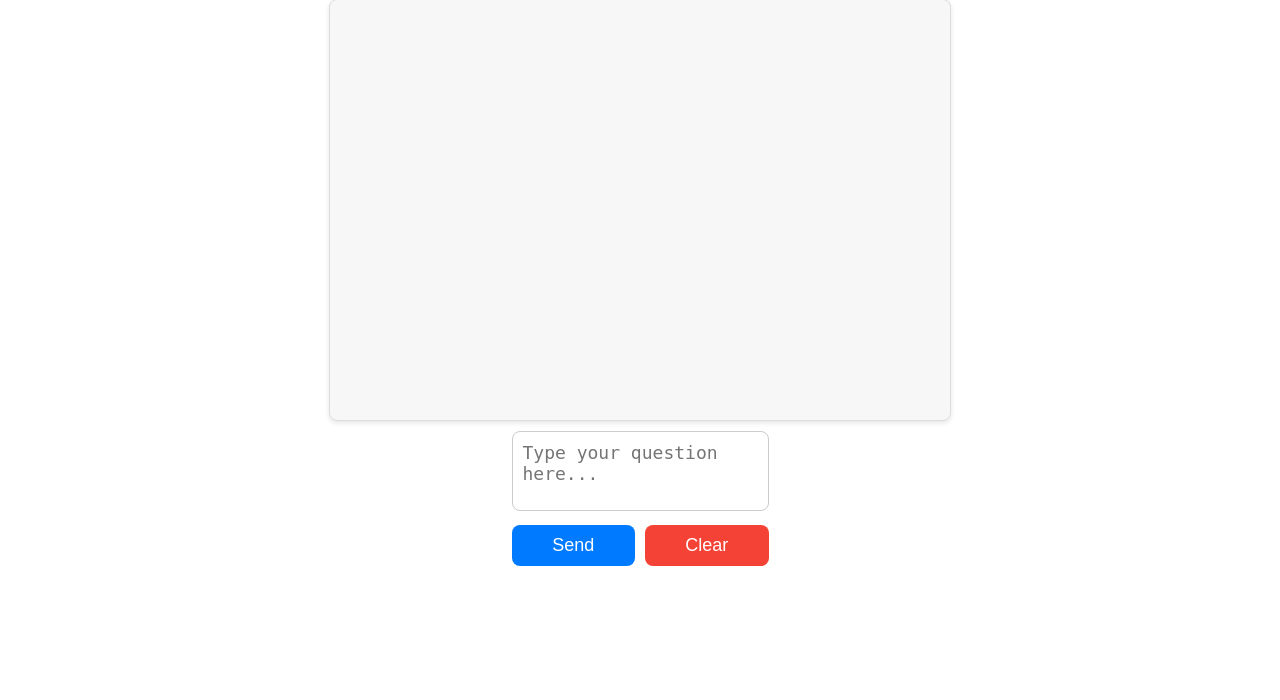
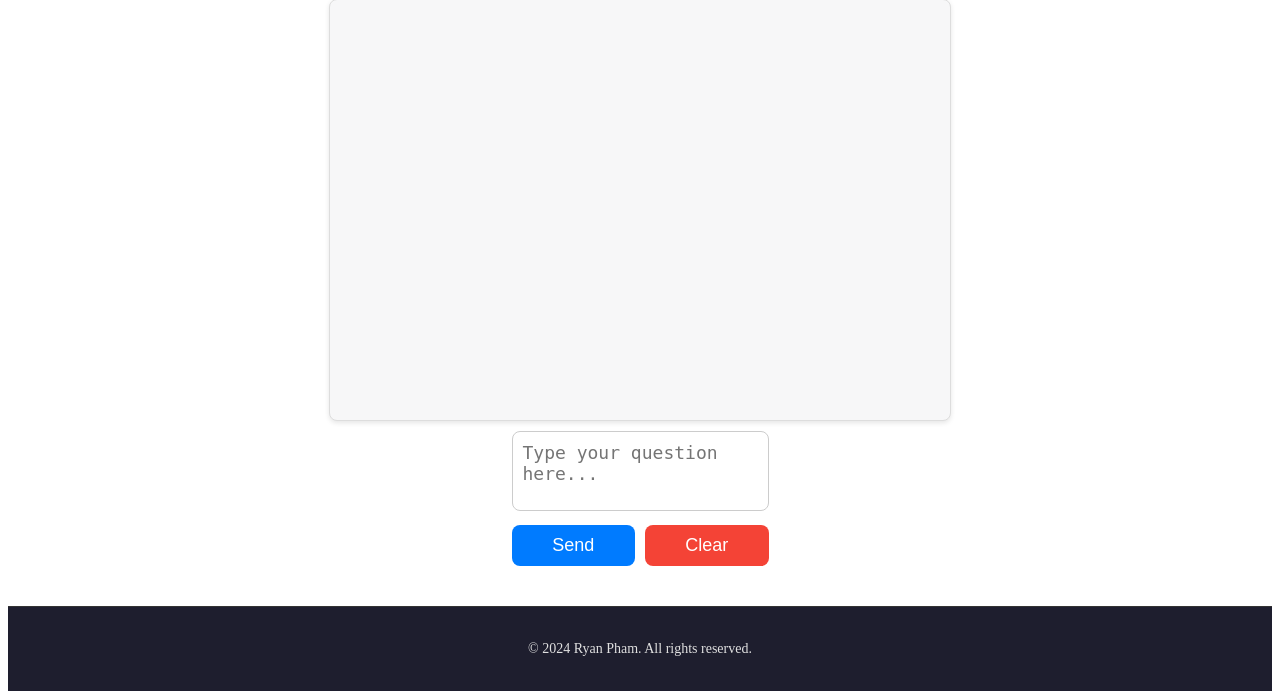
Before and after one commit to ryantpham/homework-helper, a Flask app: page / in a window 1280 px wide. Shown: the part 100-800 px from the top of the page. Run offline with Flask 3, Linux system fonts and the light colour scheme.

Commit message:
Added footer and styling

```diff
--- a/templates/index.html
+++ b/templates/index.html
@@ -6,6 +6,19 @@
     <title>Homework Assistant</title>
     <link rel="stylesheet" href="{{ url_for('static', filename='style.css') }}">
 </head>
+<style>
+    /* Footer Styling */
+.footer {
+    text-align: center;
+    padding: 20px;
+    background-color: #1e1e2e; /* Matches body background for consistency */
+    color: #e0e0e0; /* Light gray text color for contrast */
+    font-size: 14px;
+    border-top: 1px solid #333; /* Subtle top border for separation */
+    margin-top: 20px; /* Space above the footer */
+}
+
+</style>
 <body>
     <div class="container">
         <h1>Homework Assistant</h1>
@@ -44,4 +57,9 @@
 
     <script src="{{ url_for('static', filename='script.js') }}"></script>
 </body>
+
+<footer class="footer">
+    <p>&copy; 2024 Ryan Pham. All rights reserved.</p>
+</footer>
+
 </html>
```
